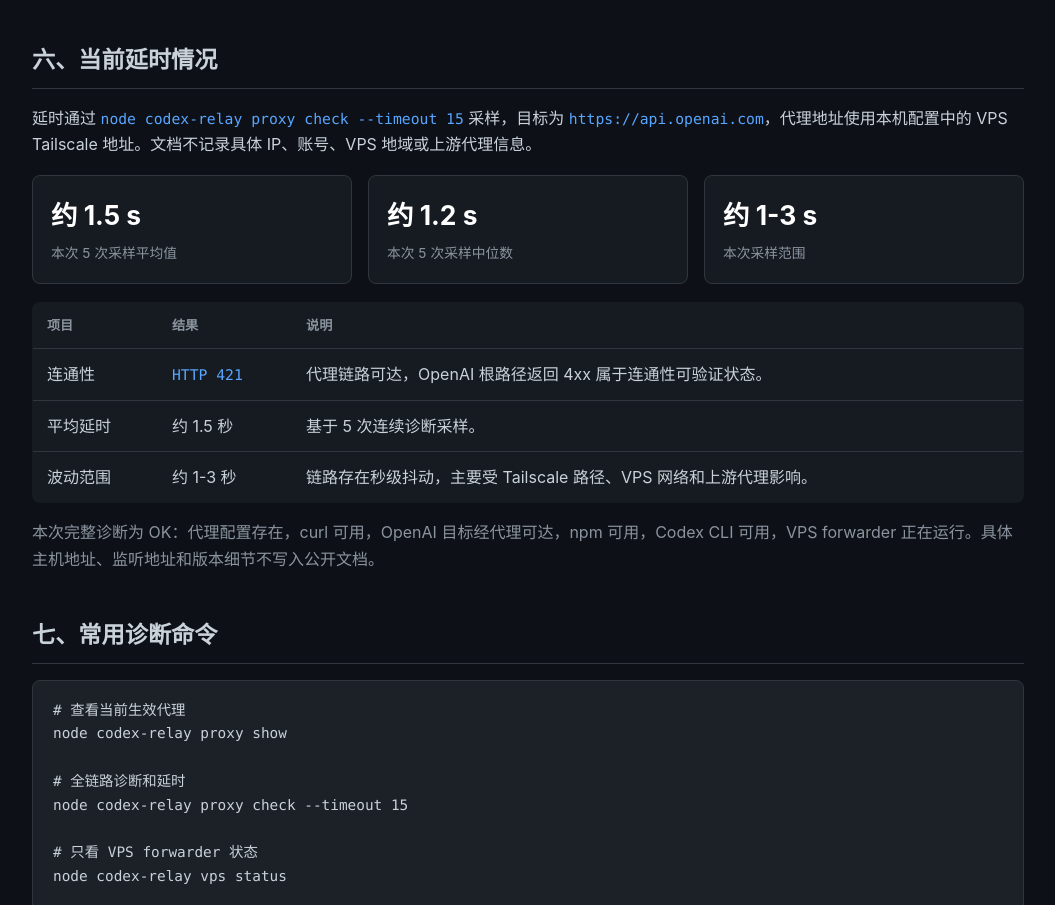
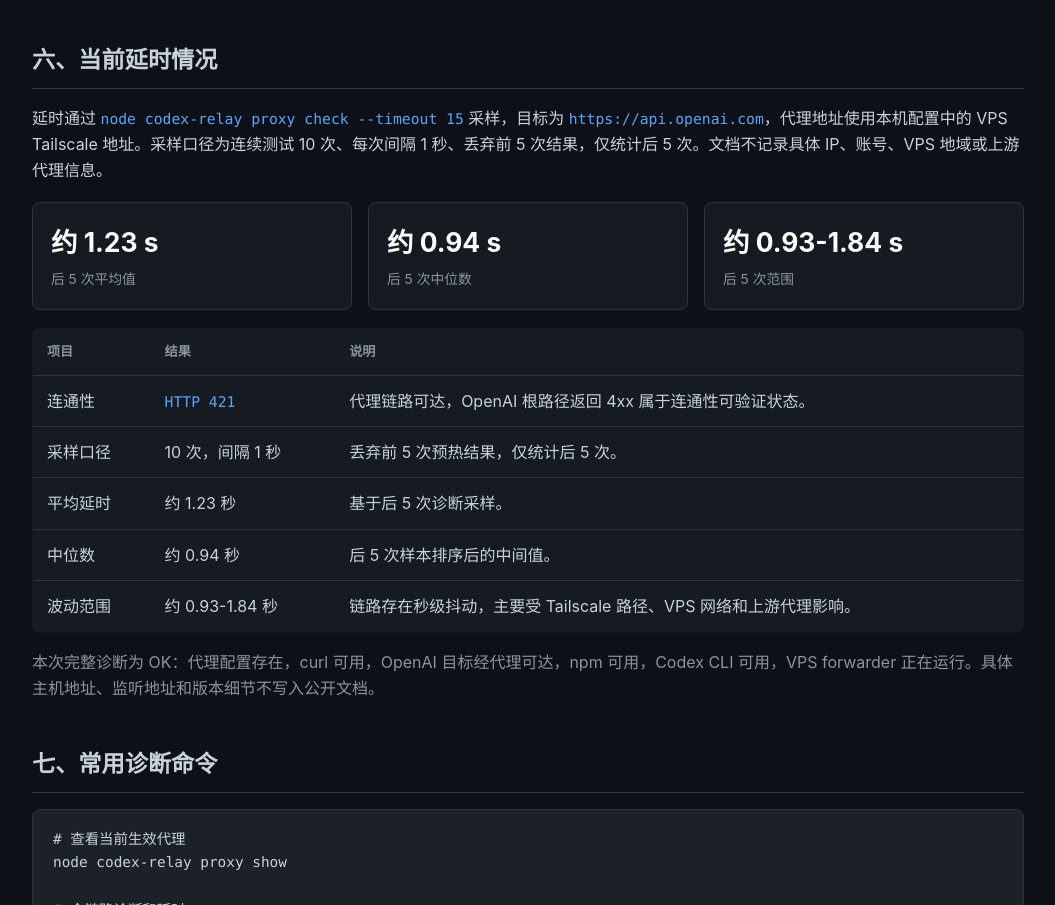
Before and after one commit to garry-x/codex-relay, a website: page docs/proxy-current.html in a window 1280 px wide. Shown: the part 3468-4373 px from the top of the page, without its empty margins (112-1167 px from the left). Drawn offline with Linux system fonts and the light colour scheme.

Commit message:
docs: update latency sampling method

```diff
--- a/docs/proxy-current.html
+++ b/docs/proxy-current.html
@@ -287,24 +287,26 @@ VPS ~/.codex-relay/config.json
   </ul>
 
   <h2>六、当前延时情况</h2>
-  <p>延时通过 <code>node codex-relay proxy check --timeout 15</code> 采样，目标为 <code>https://api.openai.com</code>，代理地址使用本机配置中的 VPS Tailscale 地址。文档不记录具体 IP、账号、VPS 地域或上游代理信息。</p>
+  <p>延时通过 <code>node codex-relay proxy check --timeout 15</code> 采样，目标为 <code>https://api.openai.com</code>，代理地址使用本机配置中的 VPS Tailscale 地址。采样口径为连续测试 10 次、每次间隔 1 秒、丢弃前 5 次结果，仅统计后 5 次。文档不记录具体 IP、账号、VPS 地域或上游代理信息。</p>
   <div class="grid">
     <section class="card">
-      <div class="metric">约 1.5 s<small>本次 5 次采样平均值</small></div>
+      <div class="metric">约 1.23 s<small>后 5 次平均值</small></div>
     </section>
     <section class="card">
-      <div class="metric">约 1.2 s<small>本次 5 次采样中位数</small></div>
+      <div class="metric">约 0.94 s<small>后 5 次中位数</small></div>
     </section>
     <section class="card">
-      <div class="metric">约 1-3 s<small>本次采样范围</small></div>
+      <div class="metric">约 0.93-1.84 s<small>后 5 次范围</small></div>
     </section>
   </div>
 
   <table>
     <tr><th>项目</th><th>结果</th><th>说明</th></tr>
     <tr><td>连通性</td><td><code>HTTP 421</code></td><td>代理链路可达，OpenAI 根路径返回 4xx 属于连通性可验证状态。</td></tr>
-    <tr><td>平均延时</td><td>约 1.5 秒</td><td>基于 5 次连续诊断采样。</td></tr>
-    <tr><td>波动范围</td><td>约 1-3 秒</td><td>链路存在秒级抖动，主要受 Tailscale 路径、VPS 网络和上游代理影响。</td></tr>
+    <tr><td>采样口径</td><td>10 次，间隔 1 秒</td><td>丢弃前 5 次预热结果，仅统计后 5 次。</td></tr>
+    <tr><td>平均延时</td><td>约 1.23 秒</td><td>基于后 5 次诊断采样。</td></tr>
+    <tr><td>中位数</td><td>约 0.94 秒</td><td>后 5 次样本排序后的中间值。</td></tr>
+    <tr><td>波动范围</td><td>约 0.93-1.84 秒</td><td>链路存在秒级抖动，主要受 Tailscale 路径、VPS 网络和上游代理影响。</td></tr>
   </table>
 
   <p class="muted">本次完整诊断为 OK：代理配置存在，curl 可用，OpenAI 目标经代理可达，npm 可用，Codex CLI 可用，VPS forwarder 正在运行。具体主机地址、监听地址和版本细节不写入公开文档。</p>
```
